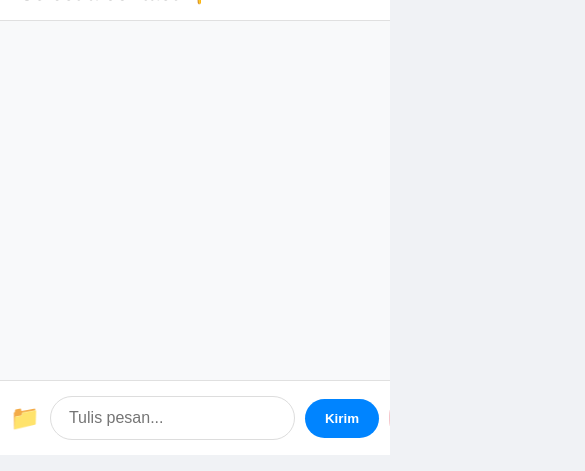
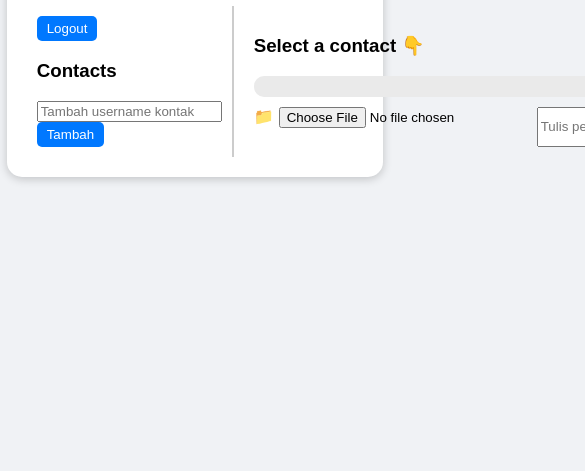
Before and after one commit to si-Athaa/chat-message, a plain HTML site: page index.html in a window 390 px wide. Shown: the part 389-860 px from the top of the page, 585 px wide, since content can reach past the window. Drawn offline with Linux system fonts and the light colour scheme; no server answers.

Commit message:
Update style.css

```diff
--- a/style.css
+++ b/style.css
@@ -1,367 +1,83 @@
-/* ======================================= */
-/* MODERN CHAT APP STYLING (style.css)  */
-/* ======================================= */
-
-/* --- GENERAL STYLING --- */
 body {
-  /* Background yang lebih bersih dan lembut */
   background: #f0f2f5;
-  /* Font modern dan mudah dibaca */
-  font-family: 'Helvetica Neue', Arial, sans-serif;
+  font-family: Arial, sans-serif;
   display: flex;
   justify-content: center;
   align-items: center;
   height: 100vh;
-  margin: 0;
-  padding: 0;
-  box-sizing: border-box;
 }
 
-* {
-    box-sizing: border-box;
+.container {
+  background: #fff;
+  padding: 20px;
+  border-radius: 15px;
+  box-shadow: 0 2px 10px rgba(0,0,0,0.2);
+  width: 90%;
+  max-width: 800px;
 }
 
-/* Container utama - Menentukan dimensi total aplikasi */
-.container {
-  background: #ffffff;
-  padding: 0;
-  border-radius: 15px;
-  /* Shadow modern yang lembut dan elegan */
-  box-shadow: 0 10px 30px rgba(0, 0, 0, 0.1);
-  width: 90%;
-  max-width: 950px;
-  height: 90vh;
-  display: flex;
-  flex-direction: column;
-  overflow: hidden;
-  min-height: 500px;
+h1 {
+  text-align: center;
+  color: #0078ff;
 }
 
-/* Judul Aplikasi */
-h1 {
-  text-align: center;
-  color: #0084FF;
-  padding: 10px 0;
-  margin: 0;
-  font-size: 1.8em;
-  border-bottom: 1px solid #e0e0e0;
+.chat-area {
+  display: flex;
+  gap: 10px;
 }
 
-/* Area Chat dan Sidebar - MEMPERBAIKI LAYOUT UTAMA */
-.chat-area {
-  display: flex;
+.sidebar {
   flex: 1;
-  overflow: hidden;
+  border-right: 2px solid #ccc;
+  padding: 10px;
 }
 
-/* --- SIDEBAR (DAFTAR KONTAK) --- */
-.sidebar {
-  /* Lebar tetap 300px, tidak tumbuh, tidak menyusut */
-  flex: 0 0 300px;
-  border-right: 1px solid #e0e0e0;
-  padding: 20px;
-  background: #fcfcfc;
-  display: flex;
-  flex-direction: column;
-  overflow-y: hidden;
-}
-
-.sidebar b#username {
-    font-size: 1.2em;
-    font-weight: 700;
-    color: #333;
-    margin-bottom: 15px;
-    padding-bottom: 5px;
-    border-bottom: 2px solid #0084FF;
-    width: fit-content;
-}
-
-.sidebar #logout {
-    background: #ff4d4d;
-    color: white;
-    border: none;
-    padding: 8px;
-    border-radius: 8px;
-    cursor: pointer;
-    margin-bottom: 20px;
-    font-weight: 600;
-    transition: background 0.2s;
-}
-.sidebar #logout:hover {
-    background: #cc0000;
-}
-
-.sidebar h3 {
-    color: #555;
-    margin: 10px 0;
-    font-size: 1.1em;
-}
-
-#contacts {
-    list-style: none;
-    padding: 0;
-    margin: 0 0 20px 0;
-    /* List kontak bisa di-scroll */
-    overflow-y: auto;
-    flex-grow: 1;
-}
-
-#contacts li {
-    padding: 12px 10px;
-    cursor: pointer;
-    border-radius: 8px;
-    margin-bottom: 5px;
-    transition: background 0.2s, color 0.2s;
-    font-weight: 500;
-    color: #333;
-    white-space: nowrap;
-    overflow: hidden;
-    text-overflow: ellipsis;
-}
-
-#contacts li:hover {
-    background: #eeeeee;
-}
-
-#contacts li.selected {
-    background: #0084FF;
-    color: white;
-    box-shadow: 0 2px 5px rgba(0, 132, 255, 0.2);
-}
-
-/* Kontrol Tambah Kontak */
-.add-contact-controls {
-    display: flex;
-    margin-top: auto;
-    gap: 5px;
-}
-
-.add-contact-controls input[type="text"] {
-    flex-grow: 1;
-    padding: 10px;
-    border: 1px solid #ddd;
-    border-radius: 8px;
-    outline: none;
-    transition: border-color 0.3s;
-}
-
-.add-contact-controls input[type="text"]:focus {
-    border-color: #0084FF;
-}
-
-.add-contact-controls button#addBtn {
-    padding: 10px 15px;
-    background: #28a745;
-    color: white;
-    border: none;
-    border-radius: 8px;
-    cursor: pointer;
-    font-weight: 600;
-    transition: background 0.2s;
-    width: 80px;
-}
-
-.add-contact-controls button#addBtn:hover {
-    background: #1e7e34;
-}
-
-/* --- CHATBOX (AREA PESAN) --- */
 .chatbox {
-  /* MENGAMBIL SISA RUANG PENUH DI SAMPING SIDEBAR */
-  flex: 1;
-  padding: 0;
+  flex: 2;
+  padding: 10px;
   display: flex;
   flex-direction: column;
 }
 
-#chatWith {
-    padding: 15px 20px;
-    margin: 0;
-    border-bottom: 1px solid #e0e0e0;
-    font-size: 1.3em;
-    font-weight: 700;
-    color: #333;
-    background: #fff;
+#chatBox {
+  background: #eaeaea;
+  flex: 1;
+  border-radius: 10px;
+  padding: 10px;
+  overflow-y: auto;
+  margin-bottom: 10px;
 }
 
-#chatBox {
-  background: #f8f9fa;
-  /* Membuat chatBox mengambil ruang penuh yang tersisa */
-  flex: 1;
-  padding: 20px;
-  /* INI YANG MEMBUAT BISA DI SCROLL MANUAL */
-  overflow-y: auto;
+.controls {
   display: flex;
-  flex-direction: column;
-}
-
-/* --- MESSAGE BUBBLES --- */
-.me, .other {
-    padding: 10px 15px;
-    margin: 8px 0;
-    max-width: 65%;
-    word-wrap: break-word;
-    line-height: 1.4;
-    box-shadow: 0 1px 2px rgba(0, 0, 0, 0.1);
-    position: relative;
-    font-size: 0.95em;
-    transition: all 0.2s;
+  gap: 5px;
 }
 
 .me {
-  background: #0084FF;
-  color: white;
+  background: #cce5ff;
   align-self: flex-end;
-  border-radius: 18px 18px 4px 18px;
+  padding: 8px;
+  margin: 5px;
+  border-radius: 10px;
 }
 
 .other {
-  background: #ffffff;
-  color: #333;
+  background: #fff;
   align-self: flex-start;
-  border-radius: 18px 18px 18px 4px;
+  padding: 8px;
+  margin: 5px;
+  border-radius: 10px;
 }
 
-.me a, .other a {
-    color: inherit;
-    text-decoration: underline;
-    font-weight: 600;
+button {
+  background: #0078ff;
+  color: white;
+  border: none;
+  border-radius: 5px;
+  padding: 5px 10px;
+  cursor: pointer;
 }
 
-/* Tombol Hapus Pesan */
-.deleteMsg {
-    background: none;
-    border: none;
-    cursor: pointer;
-    font-size: 1.2em;
-    opacity: 0;
-    transition: opacity 0.3s;
-    padding: 5px;
-    position: absolute;
-    top: 50%;
-    transform: translateY(-50%);
+button:hover {
+  background: #005ecb;
 }
-
-.me .deleteMsg {
-    left: -35px;
-    color: #cc0000;
-}
-.other .deleteMsg {
-    right: -35px;
-    color: #cc0000;
-}
-
-.me:hover .deleteMsg, .other:hover .deleteMsg {
-    opacity: 1;
-}
-
-/* --- CONTROLS (INPUT AREA PESAN) --- */
-.controls {
-    display: flex;
-    align-items: center;
-    padding: 15px 20px;
-    border-top: 1px solid #e0e0e0;
-    background: #ffffff;
-    gap: 10px;
-}
-
-.controls #fileInput {
-    display: none;
-}
-
-/* Styling untuk Label File (Tombol Ikon 📁) */
-.controls label[for="fileInput"] {
-    display: flex;
-    align-items: center;
-    justify-content: center;
-    cursor: pointer;
-    font-size: 1.5em;
-    color: #0084FF;
-    transition: color 0.2s, background 0.2s;
-    width: 40px;
-    height: 40px;
-    border-radius: 50%;
-    font-weight: 600;
-}
-
-.controls label[for="fileInput"]:hover {
-    color: #0056b3;
-    background: #f0f0f0;
-}
-
-.controls #msg {
-    flex-grow: 1;
-    padding: 12px 18px;
-    border-radius: 25px;
-    border: 1px solid #ddd;
-    font-size: 1em;
-    outline: none;
-    transition: border-color 0.3s, box-shadow 0.3s;
-}
-
-.controls #msg:focus {
-    border-color: #0084FF;
-    box-shadow: 0 0 5px rgba(0, 132, 255, 0.2);
-}
-
-.controls button#send {
-    padding: 12px 20px;
-    background: #0084FF;
-    color: white;
-    border: none;
-    border-radius: 25px;
-    cursor: pointer;
-    font-weight: 600;
-    transition: background 0.2s;
-}
-
-.controls button#send:hover {
-    background: #0056b3;
-}
-
-.controls button#deleteAll {
-    padding: 10px 15px;
-    background: #f8d7da;
-    color: #721c24;
-    border: 1px solid #f5c6cb;
-    border-radius: 25px;
-    cursor: pointer;
-    font-size: 0.9em;
-    font-weight: 600;
-    transition: background 0.2s, opacity 0.2s;
-}
-
-.controls button#deleteAll:hover {
-    background: #f5c6cb;
-    opacity: 0.9;
-}
-
-/* Penyesuaian Responsif untuk Layar Kecil */
-@media (max-width: 768px) {
-    .container {
-        width: 100%;
-        height: 100vh;
-        border-radius: 0;
-        box-shadow: none;
-    }
-
-    .chat-area {
-        flex-direction: column;
-    }
-
-    .sidebar {
-        min-width: 100%;
-        max-width: 100%;
-        border-right: none;
-        border-bottom: 1px solid #e0e0e0;
-        padding-bottom: 10px;
-    }
-
-    .chatbox {
-        flex: 1;
-    }
-
-    .controls {
-        padding: 10px;
-    }
-}
```
